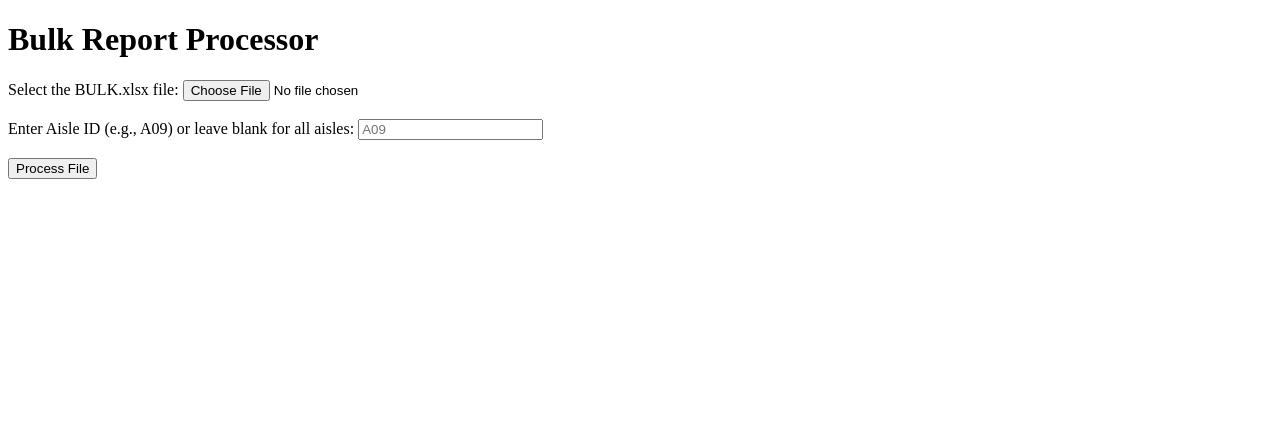
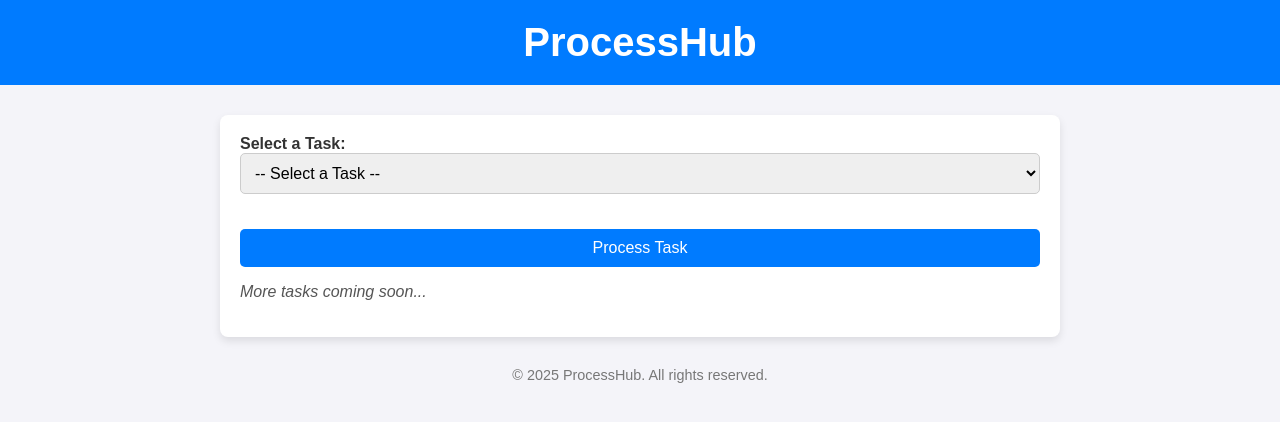
Before and after one commit to jayjaydesai/WorkBot, a Flask app: page / in a window 1280 px wide. Shown: the top 422 px of the page. Run offline with Flask 2, Linux system fonts and the light colour scheme.

Commit message:
Updated workflows, index.html, and other files

```diff
--- a/templates/index.html
+++ b/templates/index.html
@@ -3,23 +3,175 @@
 <head>
     <meta charset="UTF-8">
     <meta name="viewport" content="width=device-width, initial-scale=1.0">
-    <title>Bulk Report Processor</title>
+    <title>ProcessHub</title>
+    <style>
+        /* General Reset */
+        body {
+            font-family: Arial, sans-serif;
+            margin: 0;
+            padding: 0;
+            background-color: #f4f4f9;
+            color: #333;
+        }
+
+        /* Header Styling */
+        header {
+            background-color: #007bff;
+            color: white;
+            padding: 20px 0;
+            text-align: center;
+        }
+
+        header h1 {
+            margin: 0;
+            font-size: 2.5em;
+        }
+
+        /* Main Content Styling */
+        main {
+            max-width: 800px;
+            margin: 30px auto;
+            padding: 20px;
+            background: white;
+            box-shadow: 0 4px 8px rgba(0, 0, 0, 0.1);
+            border-radius: 8px;
+        }
+
+        /* Form Styling */
+        form {
+            display: flex;
+            flex-direction: column;
+            gap: 15px;
+        }
+
+        label {
+            font-weight: bold;
+        }
+
+        select, input[type="file"], input[type="text"] {
+            padding: 10px;
+            font-size: 1em;
+            border: 1px solid #ccc;
+            border-radius: 5px;
+            width: 100%;
+            box-sizing: border-box;
+        }
+
+        select:focus, input[type="file"]:focus, input[type="text"]:focus {
+            border-color: #007bff;
+            outline: none;
+        }
+
+        button {
+            padding: 10px 15px;
+            background-color: #007bff;
+            color: white;
+            border: none;
+            border-radius: 5px;
+            font-size: 1em;
+            cursor: pointer;
+        }
+
+        button:hover {
+            background-color: #0056b3;
+        }
+
+        .task-section {
+            margin-bottom: 20px;
+        }
+
+        /* Future Task Placeholder */
+        .future-task {
+            color: #555;
+            font-style: italic;
+        }
+
+        /* Footer Styling */
+        footer {
+            text-align: center;
+            margin-top: 30px;
+            font-size: 0.9em;
+            color: #777;
+        }
+
+        /* Responsive Design */
+        @media (max-width: 600px) {
+            header h1 {
+                font-size: 1.8em;
+            }
+
+            main {
+                padding: 15px;
+            }
+
+            select, input[type="file"], input[type="text"], button {
+                font-size: 0.9em;
+            }
+        }
+    </style>
 </head>
 <body>
-    <h1>Bulk Report Processor</h1>
-    <form action="/" method="post" enctype="multipart/form-data">
-        <!-- File Upload -->
-        <label for="file">Select the BULK.xlsx file:</label>
-        <input type="file" name="file" id="file" required>
-        <br><br>
+    <header>
+        <h1>ProcessHub</h1>
+    </header>
+    <main>
+        <form id="task-form" action="/" method="post" enctype="multipart/form-data">
+            <!-- Task Selection -->
+            <div class="task-section">
+                <label for="task">Select a Task:</label>
+                <select name="task" id="task" onchange="toggleInputs()" required>
+                    <option value="">-- Select a Task --</option>
+                    <option value="bulk_report">Bulk Report</option>
+                    <option value="replen_stock">Replen Stock</option>
+                </select>
+            </div>
 
-        <!-- Aisle Input -->
-        <label for="aisle">Enter Aisle ID (e.g., A09) or leave blank for all aisles:</label>
-        <input type="text" name="aisle" id="aisle" placeholder="A09">
-        <br><br>
+            <!-- Bulk Report Inputs -->
+            <div id="bulk-report-inputs" style="display: none;">
+                <label for="file">Select the BULK file:</label>
+                <input type="file" name="file" id="file">
 
-        <!-- Submit Button -->
-        <button type="submit">Process File</button>
-    </form>
+                <label for="aisle">Enter Aisle ID (e.g., A09) or leave blank for all aisles:</label>
+                <input type="text" name="aisle" id="aisle" placeholder="A09">
+            </div>
+
+            <!-- Replen Stock Inputs -->
+            <div id="replen-stock-inputs" style="display: none;">
+                <label for="replen-file">Select Files for REPLEN Task:</label>
+                <input type="file" name="replen_files[]" id="replen-files" multiple>
+            </div>
+
+            <!-- Submit Button -->
+            <button type="submit">Process Task</button>
+        </form>
+
+        <!-- Placeholder for Future Tasks -->
+        <div class="future-task">
+            <p>More tasks coming soon...</p>
+        </div>
+    </main>
+    <footer>
+        <p>&copy; 2025 ProcessHub. All rights reserved.</p>
+    </footer>
+
+    <script>
+        function toggleInputs() {
+            const task = document.getElementById("task").value;
+            const form = document.getElementById("task-form");
+
+            if (task === "bulk_report") {
+                form.action = "/";
+                document.getElementById("bulk-report-inputs").style.display = "block";
+                document.getElementById("replen-stock-inputs").style.display = "none";
+            } else if (task === "replen_stock") {
+                form.action = "/replen";
+                document.getElementById("bulk-report-inputs").style.display = "none";
+                document.getElementById("replen-stock-inputs").style.display = "block";
+            } else {
+                document.getElementById("bulk-report-inputs").style.display = "none";
+                document.getElementById("replen-stock-inputs").style.display = "none";
+            }
+        }
+    </script>
 </body>
 </html>
```
Also changed, not shown: .github/workflows/master_comline123456.yml (deleted), .github/workflows_backup/master_comline123456.yml (added), 2 other files.
